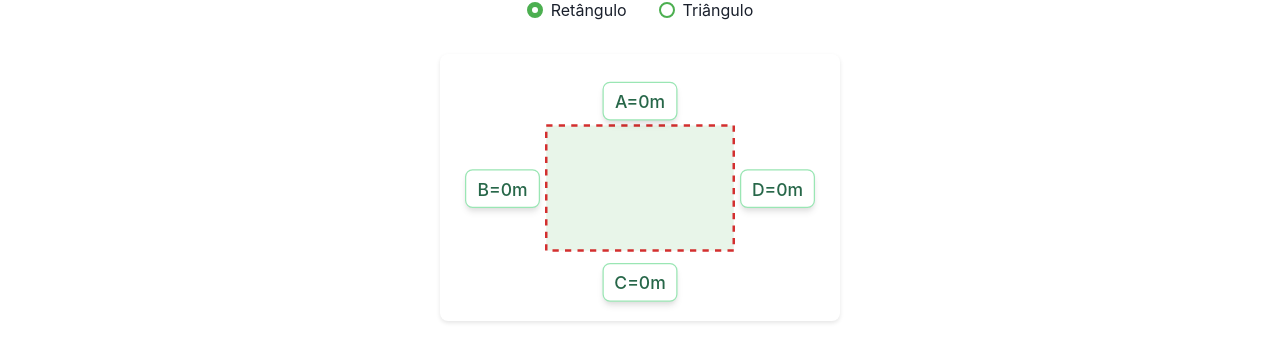
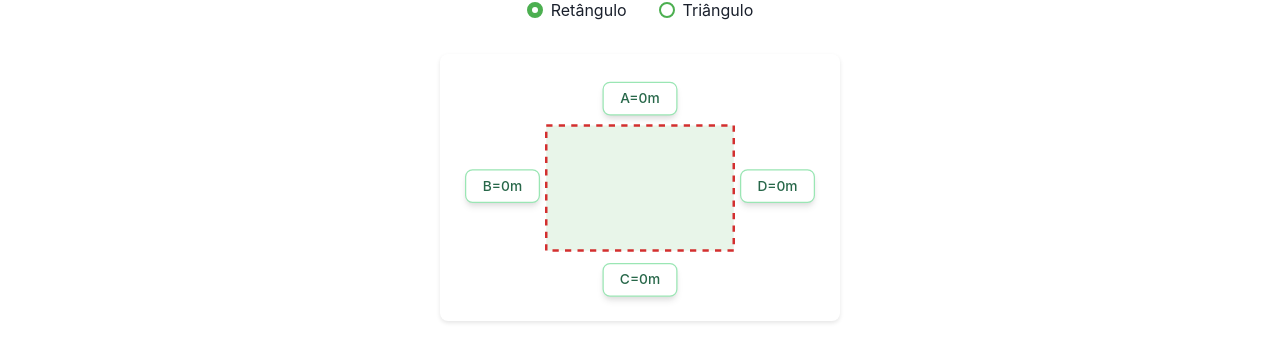
Before and after one commit to StudyVault/harvest-calc-pro, a React (Vite) app: page / in a window 1280 px wide. Shown: the part 232-583 px from the top of the page. Built offline with nearby package versions, Linux system fonts and the light colour scheme.

Commit message:
Update font sizes in Rectangle and Triangle components for better readability; change from 'sm' to '11px' for consistency across the application.

```diff
--- a/src/components/calculator/Rectangle.tsx
+++ b/src/components/calculator/Rectangle.tsx
@@ -56,7 +56,7 @@ const Rectangle: React.FC<RectangleProps> = ({ dimensions }) => {
                 border="1px"
                 borderColor="green.200"
                 textAlign="center"
-                fontSize="sm"
+                fontSize="11px"
                 fontWeight="500"
                 color="green.700"
               >
@@ -75,7 +75,7 @@ const Rectangle: React.FC<RectangleProps> = ({ dimensions }) => {
                 border="1px"
                 borderColor="green.200"
                 textAlign="center"
-                fontSize="sm"
+                fontSize="11px"
                 fontWeight="500"
                 color="green.700"
               >
@@ -94,7 +94,7 @@ const Rectangle: React.FC<RectangleProps> = ({ dimensions }) => {
                 border="1px"
                 borderColor="green.200"
                 textAlign="center"
-                fontSize="sm"
+                fontSize="11px"
                 fontWeight="500"
                 color="green.700"
               >
@@ -113,7 +113,7 @@ const Rectangle: React.FC<RectangleProps> = ({ dimensions }) => {
                 border="1px"
                 borderColor="green.200"
                 textAlign="center"
-                fontSize="sm"
+                fontSize="11px"
                 fontWeight="500"
                 color="green.700"
               >
--- a/src/components/calculator/Triangle.tsx
+++ b/src/components/calculator/Triangle.tsx
@@ -51,7 +51,7 @@ const Triangle: React.FC<TriangleProps> = ({ dimensions }) => {
                 border="1px"
                 borderColor="green.200"
                 textAlign="center"
-                fontSize="sm"
+                fontSize="11px"
                 fontWeight="500"
                 color="green.700"
               >
@@ -70,7 +70,7 @@ const Triangle: React.FC<TriangleProps> = ({ dimensions }) => {
                 border="1px"
                 borderColor="green.200"
                 textAlign="center"
-                fontSize="sm"
+                fontSize="11px"
                 fontWeight="500"
                 color="green.700"
               >
@@ -89,7 +89,7 @@ const Triangle: React.FC<TriangleProps> = ({ dimensions }) => {
                 border="1px"
                 borderColor="green.200"
                 textAlign="center"
-                fontSize="sm"
+                fontSize="11px"
                 fontWeight="500"
                 color="green.700"
               >
```
Also changed, not shown: 3 other files (tests, documents, lock files or other folders).
